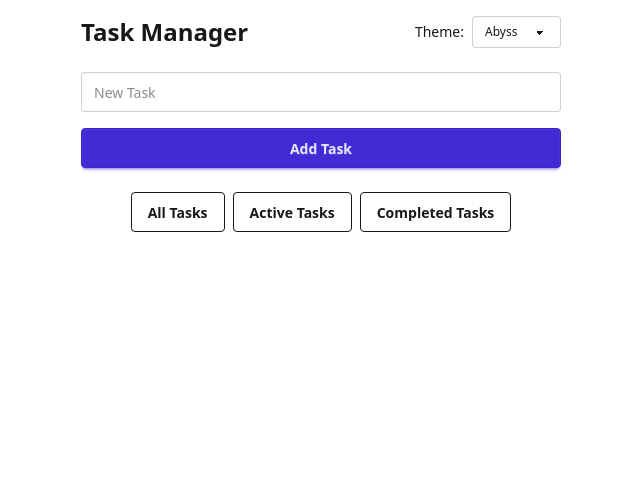
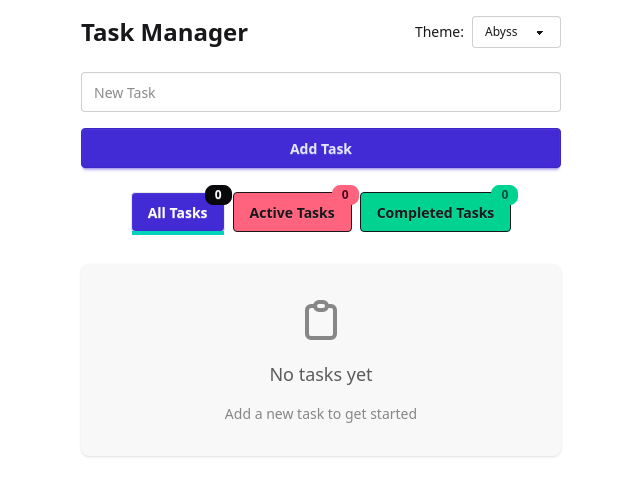
Before and after one commit to AndrewT-Tran/TaskManagerApp, a React (Vite) app: page / in a window 1280 px wide. Shown: the top 496 px of the page, without its empty margins (319-959 px from the left). Built offline with nearby package versions, Linux system fonts and the light colour scheme.

Commit message:
Enhance navigation with task count badges and add empty state for task list

```diff
--- a/src/App.tsx
+++ b/src/App.tsx
@@ -1,9 +1,10 @@
-import React, { useState, useEffect } from 'react';
-import { BrowserRouter as Router, Routes, Route, Link } from 'react-router-dom';
+import React, { useState, useEffect, useMemo } from 'react';
+import { BrowserRouter as Router, Routes, Route } from 'react-router-dom';
 import { motion, AnimatePresence } from 'framer-motion';
 import Confetti from 'react-confetti';
 import TaskList from './components/TaskList';
 import ThemeSelector from './components/ThemeSelector';
+import NavLink from './components/NavLink';
 
 // Define Task type with 'completed' field
 type Task = {
@@ -19,6 +20,19 @@ const App: React.FC = () => {
   const [editingTaskId, setEditingTaskId] = useState<number | null>(null); // Track the task being edited
   const [showConfetti, setShowConfetti] = useState<boolean>(false); // Control confetti display
   const [newTaskId, setNewTaskId] = useState<number | null>(null); // Track newly added task for animation
+
+  // Calculate task counts for badges
+  const taskCounts = useMemo(() => {
+    const totalCount = tasks.length;
+    const completedCount = tasks.filter(task => task.completed).length;
+    const activeCount = totalCount - completedCount;
+
+    return {
+      total: totalCount,
+      active: activeCount,
+      completed: completedCount
+    };
+  }, [tasks]);
 
   // Load tasks from localStorage on initial load
   useEffect(() => {
@@ -161,21 +175,33 @@ const App: React.FC = () => {
 
         {/* Navigation Links */}
         <div className="flex justify-center gap-2 mt-6">
-          <motion.div whileHover={{ scale: 1.05 }} whileTap={{ scale: 0.95 }}>
-            <Link to="/" className="btn btn-outline" data-testid="all-tasks-link">
-              All Tasks
-            </Link>
-          </motion.div>
-          <motion.div whileHover={{ scale: 1.05 }} whileTap={{ scale: 0.95 }}>
-            <Link to="/active" className="btn btn-outline" data-testid="active-tasks-link">
-              Active Tasks
-            </Link>
-          </motion.div>
-          <motion.div whileHover={{ scale: 1.05 }} whileTap={{ scale: 0.95 }}>
-            <Link to="/completed" className="btn btn-outline" data-testid="completed-tasks-link">
-              Completed Tasks
-            </Link>
-          </motion.div>
+          <NavLink
+            to="/"
+            count={taskCounts.total}
+            badgeColor="badge-neutral"
+            activeColor="bg-primary"
+            dataTestId="all-tasks-link"
+          >
+            All Tasks
+          </NavLink>
+          <NavLink
+            to="/active"
+            count={taskCounts.active}
+            badgeColor="badge-error"
+            activeColor="bg-error"
+            dataTestId="active-tasks-link"
+          >
+            Active Tasks
+          </NavLink>
+          <NavLink
+            to="/completed"
+            count={taskCounts.completed}
+            badgeColor="badge-success"
+            activeColor="bg-success"
+            dataTestId="completed-tasks-link"
+          >
+            Completed Tasks
+          </NavLink>
         </div>
 
         {/* Routes */}
--- /dev/null
+++ b/src/components/NavLink.tsx
@@ -0,0 +1,51 @@
+import React from 'react';
+import { Link, useLocation } from 'react-router-dom';
+import { motion } from 'framer-motion';
+
+interface NavLinkProps {
+    to: string;
+    count: number;
+    badgeColor: string;
+    activeColor: string;
+    children: React.ReactNode;
+    dataTestId?: string;
+}
+
+const NavLink: React.FC<NavLinkProps> = ({
+    to,
+    count,
+    badgeColor,
+    activeColor,
+    children,
+    dataTestId
+}) => {
+    const location = useLocation();
+    const isActive = location.pathname === to;
+
+    return (
+        <motion.div whileHover={{ scale: 1.05 }} whileTap={{ scale: 0.95 }}>
+            <Link
+                to={to}
+                className={`btn relative ${isActive
+                    ? `${activeColor} text-white`
+                    : `btn-outline ${activeColor} text-base-content`
+                    }`}
+                data-testid={dataTestId}
+            >
+                {children}
+                <div className={`badge badge-sm ${badgeColor} absolute -top-2 -right-2 ${isActive ? 'text-white' : ''}`}>
+                    {count}
+                </div>
+                {isActive && (
+                    <motion.div
+                        className="absolute -bottom-1 left-0 right-0 h-1 bg-accent"
+                        layoutId="activeIndicator"
+                        transition={{ type: "spring", stiffness: 380, damping: 30 }}
+                    />
+                )}
+            </Link>
+        </motion.div>
+    );
+};
+
+export default NavLink;
--- a/src/components/TaskList.tsx
+++ b/src/components/TaskList.tsx
@@ -95,7 +95,23 @@ const TaskList: React.FC<TaskListProps> = ({
   };
 
   return (
-    <ul className="mt-8 space-y-4" ref={scope}>
+    <div className="mt-8">
+      {tasks.length === 0 ? (
+        <motion.div
+          initial={{ opacity: 0, y: 20 }}
+          animate={{ opacity: 1, y: 0 }}
+          className="text-center p-8 bg-base-200 rounded-lg shadow-sm"
+        >
+          <div className="flex flex-col items-center gap-4">
+            <svg xmlns="http://www.w3.org/2000/svg" className="h-12 w-12 text-base-content/50" fill="none" viewBox="0 0 24 24" stroke="currentColor">
+              <path strokeLinecap="round" strokeLinejoin="round" strokeWidth={2} d="M9 5H7a2 2 0 00-2 2v12a2 2 0 002 2h10a2 2 0 002-2V7a2 2 0 00-2-2h-2M9 5a2 2 0 002 2h2a2 2 0 002-2M9 5a2 2 0 012-2h2a2 2 0 012 2" />
+            </svg>
+            <p className="text-lg font-medium text-base-content/70">No tasks yet</p>
+            <p className="text-sm text-base-content/50">Add a new task to get started</p>
+          </div>
+        </motion.div>
+      ) : (
+        <ul className="space-y-4" ref={scope}>
           <AnimatePresence mode="popLayout">
             {tasks.map((task) => (
               <motion.li
@@ -173,6 +189,8 @@ const TaskList: React.FC<TaskListProps> = ({
             ))}
           </AnimatePresence>
         </ul>
+      )}
+    </div>
   );
 };
 
```
Lines whose indentation alone changed are shown as unchanged.
